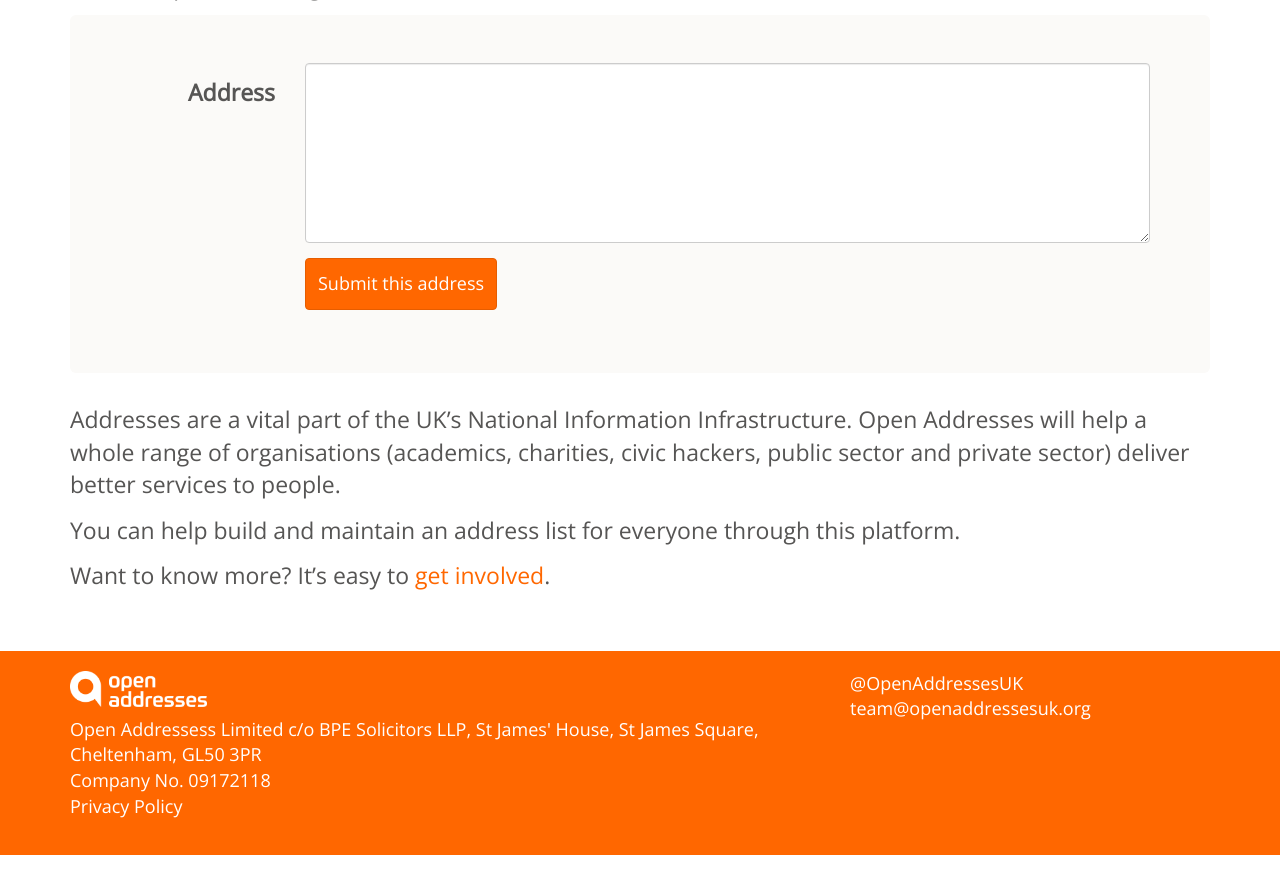
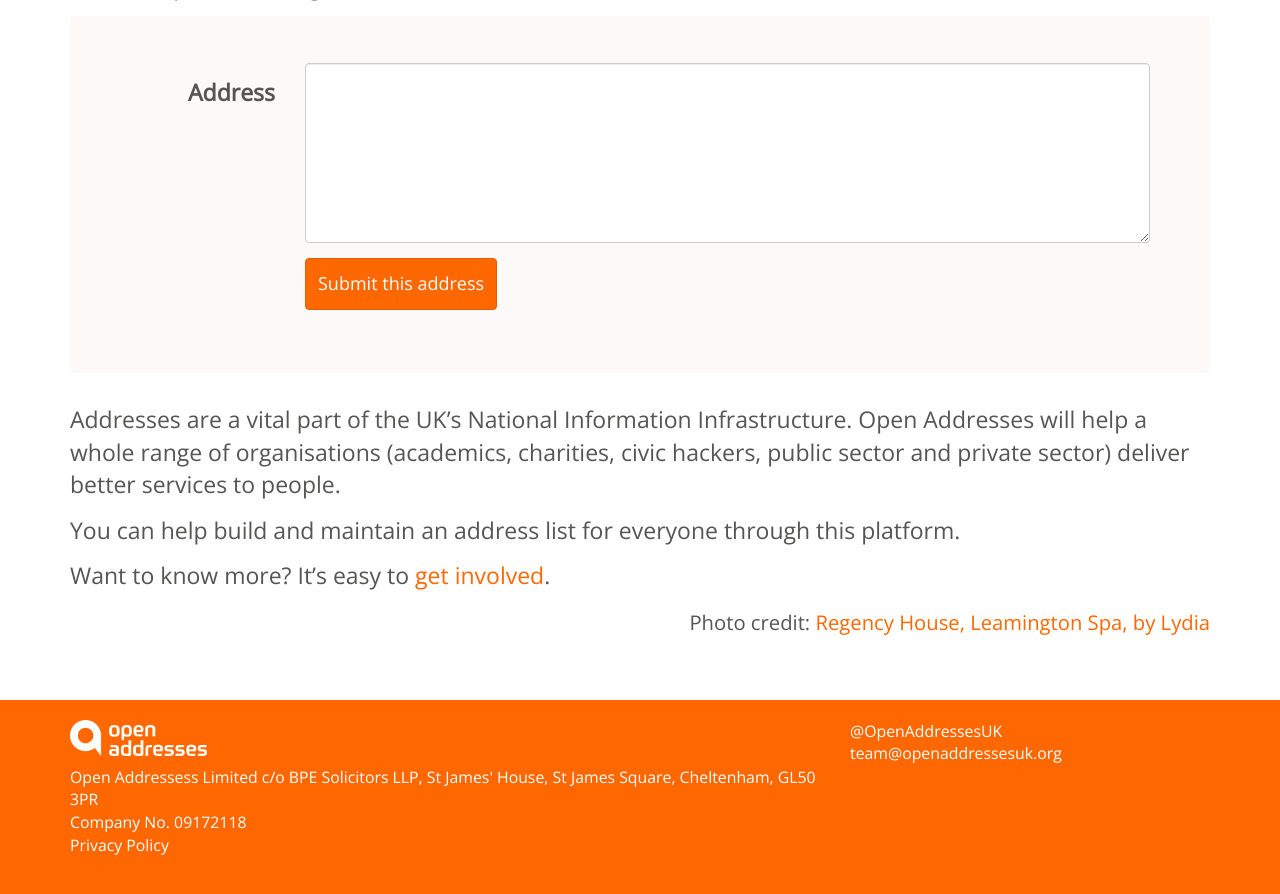
Before and after one commit to OpenAddressesUK/OLD_openaddressesuk.github.io, a Jekyll site: the page built from index.md, in a window 1280 px wide and 900 px high, scrolled down 736 px. Shown: the top 894 px of the window. Built offline with Jekyll 4.4.1, drawn with Linux system fonts in a browser that asks for light colours; nearby versions of some CDN libraries; before the commit the page ends 1591 px from its top, so only the background shows below that.

Commit message:
photo credit

```diff
--- a/_layouts/default.html
+++ b/_layouts/default.html
@@ -35,6 +35,9 @@
         {%include navigation.html%}
         <div class="container">
           {{content}}
+          <p class="pull-right">
+            <small>Photo credit: <a href="https://www.flickr.com/photos/lydiashiningbrightly/5215606790">Regency House, Leamington Spa, by Lydia</a>
+          </p>
         </div>
       </div>
     {%endif%}
```
